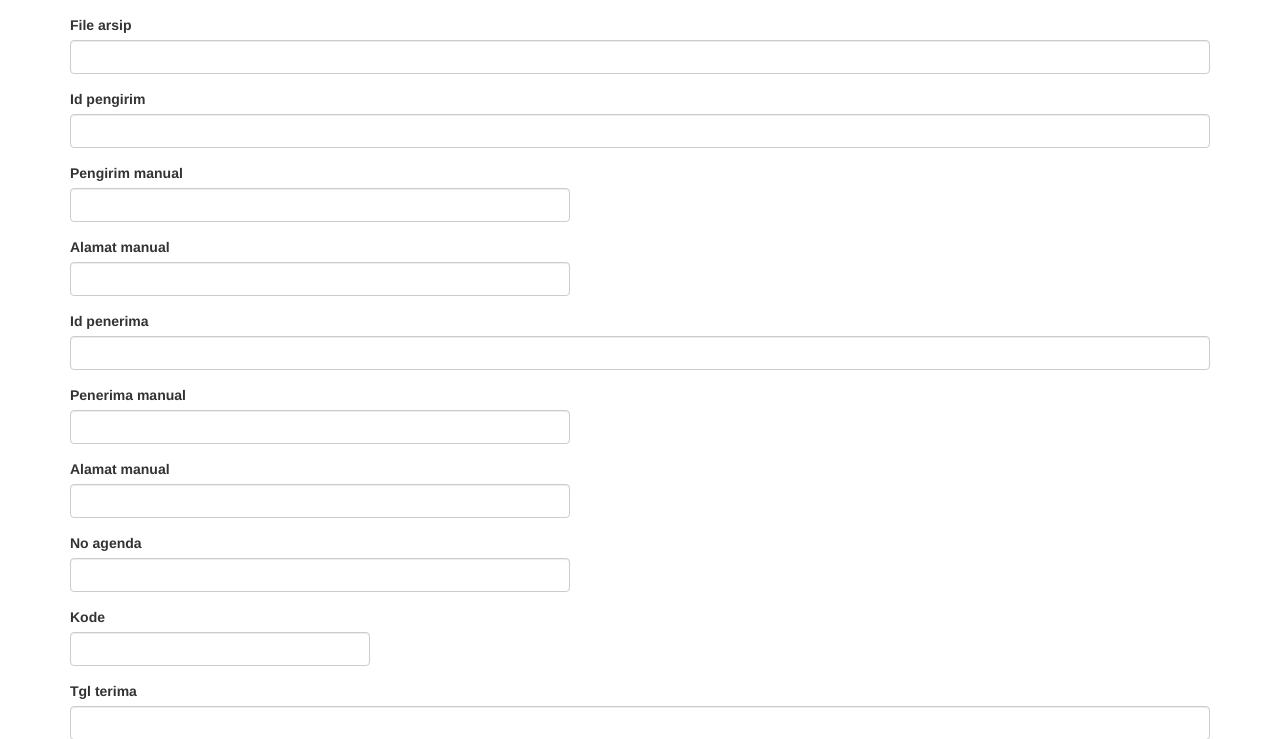
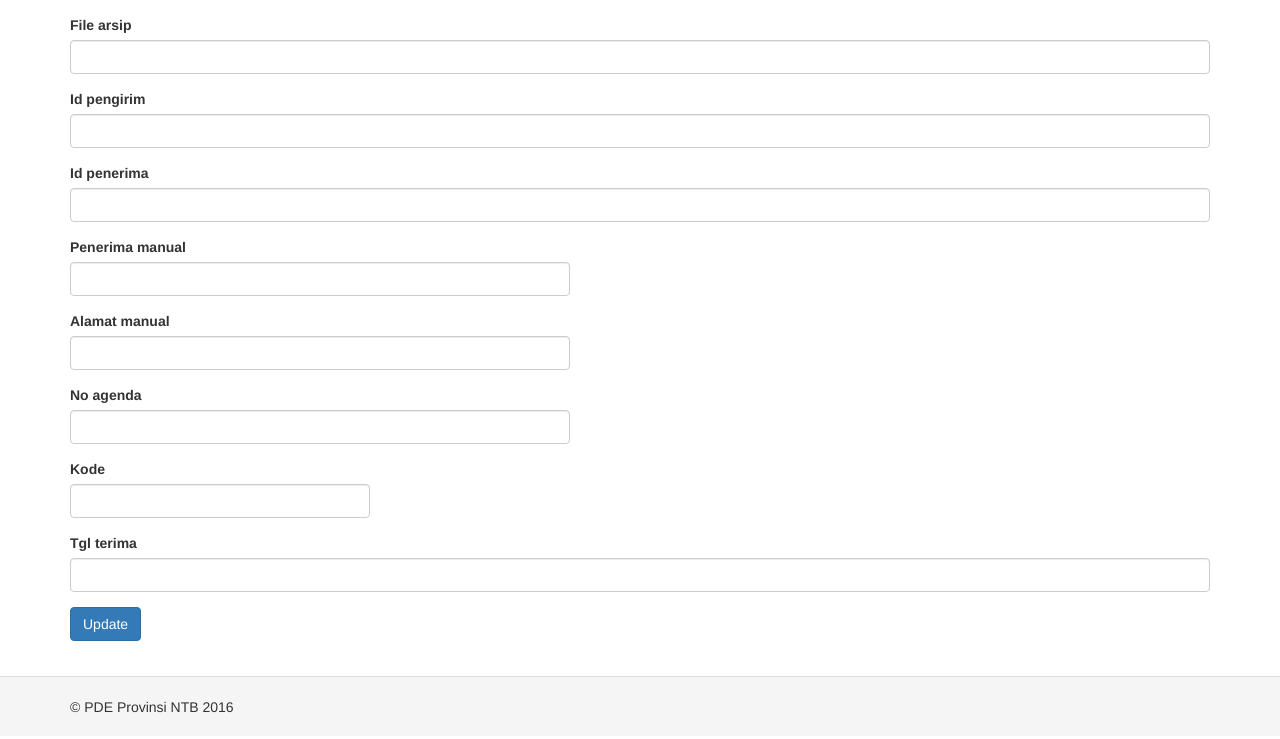
Before and after one commit to yasrul/kantaya, a Yii app: template views/surat-masuk/create.php in a window 1280 px wide. Shown: the part 589-1328 px from the top of the page. After the commit the page ends 1302 px from the top, so only its background shows below. Run offline with PHP 8.4 and a stand-in for Yii, Linux system fonts and the light colour scheme; the template is opened without the code that fills it, so the values that code supplies are empty; form fields are guessed from the names that the template uses; some libraries are stand-ins or nearby versions.

Commit message:
20161229

```diff
--- a/views/surat-masuk/_form.php
+++ b/views/surat-masuk/_form.php
@@ -2,6 +2,7 @@
 
 use yii\helpers\Html;
 use yii\widgets\ActiveForm;
+use yii\bootstrap\Collapse;
 use kartik\date\DatePicker;
 use kartik\select2\Select2;
 use app\models\KecepatanSampai;
@@ -43,8 +44,17 @@ use app\models\UnitKerja;
         'options' => ['placeholder' => '[ Pilih Pengirim ]'],
         'pluginOptions' => ['allowClear' => true, 'width'=>'500px']
     ]) ?>
-    <?= $form->field($modelSurat, 'pengirim_manual')->textInput(['maxLength'=>true, 'style'=>'width : 500px']) ?>
-    <?= $form->field($modelSurat, 'alamat_manual')->textInput(['maxLength'=>true, 'style'=>'width : 500px']) ?>
+    <?php echo Collapse::widget([
+        'items' => [
+            [
+                'label' => 'Pengirim Manual',
+                'content' => [
+                    $form->field($modelSurat, 'pengirim_manual')->textInput(['maxLength'=>true, 'style'=>'width : 500px']),
+                    $form->field($modelSurat, 'alamat_manual')->textInput(['maxLength'=>true, 'style'=>'width : 500px'])
+                ]
+            ]
+        ]
+    ]); ?>
 
     <?= $form->field($modelTujuan, 'id_penerima')->widget(Select2::className(), [
         'data' => UnitKerja::listUnit(Yii::$app->user->identity->unit_id),
```
